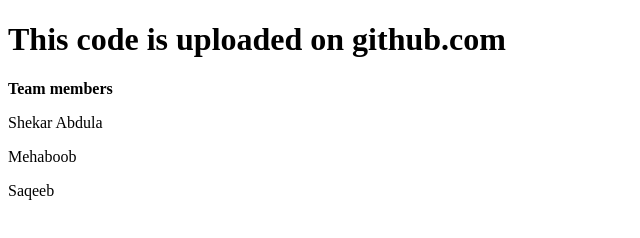
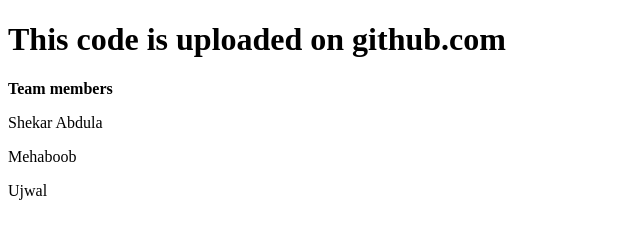
Before and after one commit to saqeeb05n/Nikhil_the_boss, a plain HTML site: page index.html in a window 1280 px wide. Shown: the full height of the page, 0-640 px from the left. Drawn offline with Linux system fonts and the light colour scheme.

Commit message:
Update index.html

```diff
--- a/index.html
+++ b/index.html
@@ -11,6 +11,6 @@
     <p><b>Team members</b></p>
     <p>Shekar Abdula</p>
     <p>Mehaboob</p>
-    <p>Saqeeb</p>
+    <p>Ujwal</p>
 </body>
 </html>
```
